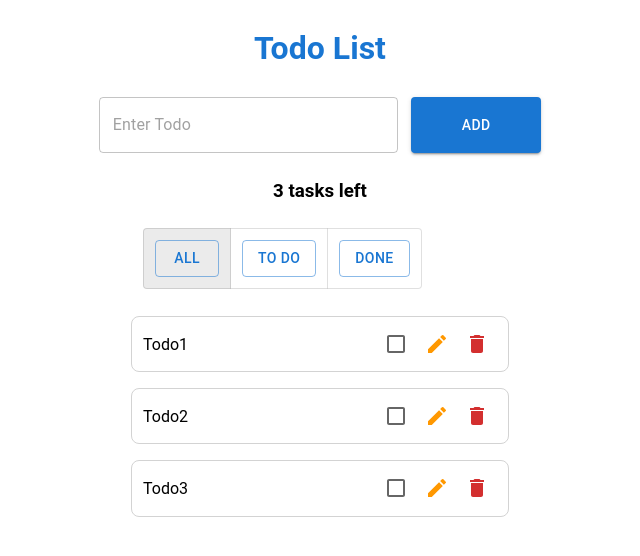
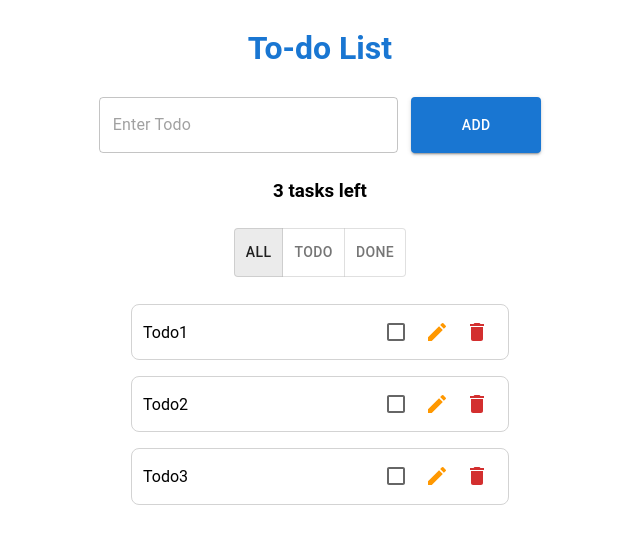
Before and after one commit to jmpark95/1st-project-Todo, a React (Create React App) app: page / in a window 1280 px wide. Shown: the top 556 px of the page, without its empty margins (320-960 px from the left). Built offline with nearby package versions, Linux system fonts and the light colour scheme.

Commit message:
Fixed filtering bug

```diff
--- a/src/App.jsx
+++ b/src/App.jsx
@@ -22,7 +22,7 @@ function App() {
       filterFunction = (task) => task;
    } else if (filter === "todo") {
       filterFunction = (task) => task.completed === false;
-   } else {
+   } else if (filter === "done") {
       filterFunction = (task) => task.completed === true;
    }
 
@@ -74,7 +74,7 @@ function App() {
 
    return (
       <div className="app">
-         <h1 style={{ color: "#1976d2" }}>Todo List</h1>
+         <h1 style={{ color: "#1976d2" }}>To-do List</h1>
 
          <Form addTask={addTask} />
 
@@ -89,15 +89,16 @@ function App() {
                exclusive
                onChange={handleFilter}
                aria-label="text alignment"
+               sx={{ maxWidth: "100%" }}
             >
                <ToggleButton value="all" aria-label="all">
-                  <Button variant="outlined">All</Button>
+                  All
                </ToggleButton>
                <ToggleButton value="todo" aria-label="todo">
-                  <Button variant="outlined">To do</Button>
+                  Todo
                </ToggleButton>
                <ToggleButton value="done" aria-label="done">
-                  <Button variant="outlined">Done</Button>
+                  Done
                </ToggleButton>
             </ToggleButtonGroup>
          </div>
--- a/src/components/Todo.jsx
+++ b/src/components/Todo.jsx
@@ -14,23 +14,26 @@ export default function Todo({
    updateName,
    deleteTask,
 }) {
-   const [template, setTemplate] = useState("Default");
+   const [isEditing, setIsEditing] = useState(false);
    const [editingFieldText, setEditingFieldText] = useState("");
 
-   if (template === "Default") {
+   if (isEditing === false) {
       return (
          <div className="todo-item" id={id}>
-            <p>{name}</p>
+            {completed ? (
+               <del style={{ color: "red", overflow: "auto" }}>{name}</del>
+            ) : (
+               <p style={{ overflow: "auto" }}>{name}</p>
+            )}
             <div className="icons">
                <Checkbox
                   defaultChecked={completed}
                   onClick={() => {
-                     setTemplate("Deleted");
                      updatedCompletedStatus(id);
                   }}
                />
                <IconButton
-                  onClick={() => setTemplate("Editing")}
+                  onClick={() => setIsEditing(true)}
                   sx={{ color: "#ff9800" }}
                >
                   <EditIcon />
@@ -44,7 +47,7 @@ export default function Todo({
             </div>
          </div>
       );
-   } else if (template === "Editing") {
+   } else {
       return (
          <div className="todo-item" id={id}>
             <TextField
@@ -61,7 +64,7 @@ export default function Todo({
                   variant="outlined"
                   type="submit"
                   onClick={() => {
-                     setTemplate("Default");
+                     setIsEditing(false);
                      updateName(id, editingFieldText);
                   }}
                >
@@ -70,26 +73,54 @@ export default function Todo({
             </div>
          </div>
       );
-   } else if (template === "Deleted") {
-      return (
-         <div className="todo-item" id={id}>
-            <del style={{ color: "red" }}>{name}</del>
-            <div className="icons">
-               <Checkbox
-                  defaultChecked={completed}
-                  onClick={() => {
-                     setTemplate("Default");
-                     updatedCompletedStatus(id);
-                  }}
-               />
-               <IconButton sx={{ color: "#ff9800" }}>
-                  <EditIcon />
-               </IconButton>
-               <IconButton sx={{ color: "#d32f2f" }}>
-                  <DeleteIcon />
-               </IconButton>
-            </div>
-         </div>
-      );
    }
 }
+
+// else if (template === "Editing") {
+//    return (
+//       <div className="todo-item" id={id}>
+//          <TextField
+//             sx={{
+//                ".MuiInputBase-input": {
+//                   padding: "0.3rem",
+//                },
+//             }}
+//             value={editingFieldText}
+//             onChange={(e) => setEditingFieldText(e.target.value)}
+//          />
+//          <div className="icons">
+//             <Button
+//                variant="outlined"
+//                type="submit"
+//                onClick={() => {
+//                   setTemplate("Default");
+//                   updateName(id, editingFieldText);
+//                }}
+//             >
+//                Edit
+//             </Button>
+//          </div>
+//       </div>
+//    );
+// } else if (template === "Deleted") {
+//    return (
+//       <div className="todo-item" id={id}>
+//          <del style={{ color: "red" }}>{name}</del>
+//          <div className="icons">
+//             <Checkbox
+//                defaultChecked={completed}
+//                onClick={() => {
+//                   setTemplate("Default");
+//                   updatedCompletedStatus(id);
+//                }}
+//             />
+//             <IconButton sx={{ color: "#ff9800" }}>
+//                <EditIcon />
+//             </IconButton>
+//             <IconButton sx={{ color: "#d32f2f" }}>
+//                <DeleteIcon />
+//             </IconButton>
+//          </div>
+//       </div>
+//    );
+// }
--- a/src/index.scss
+++ b/src/index.scss
@@ -33,7 +33,8 @@ form {
 }
 
 .filter-container {
-   @include align-items;
+   display: flex;
+   justify-content: center;
 }
 
 .todo-item-container {
```
